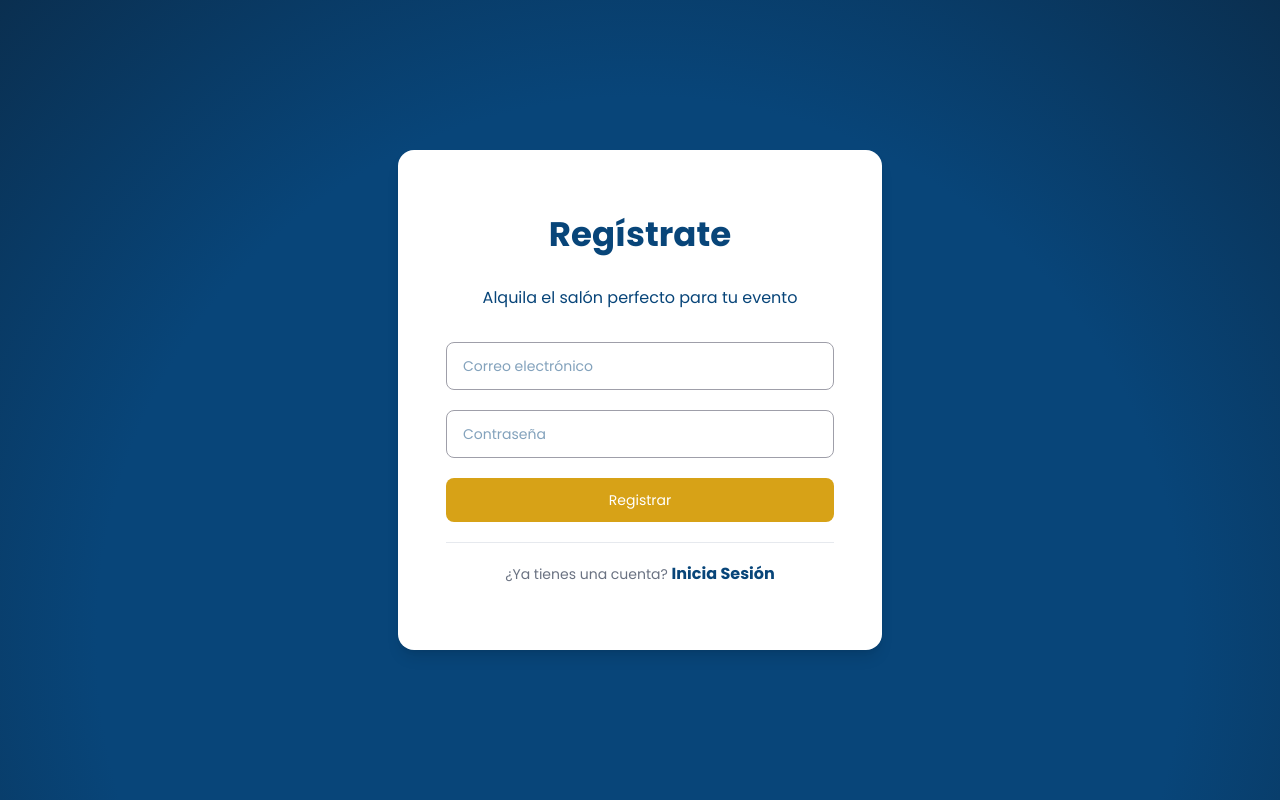
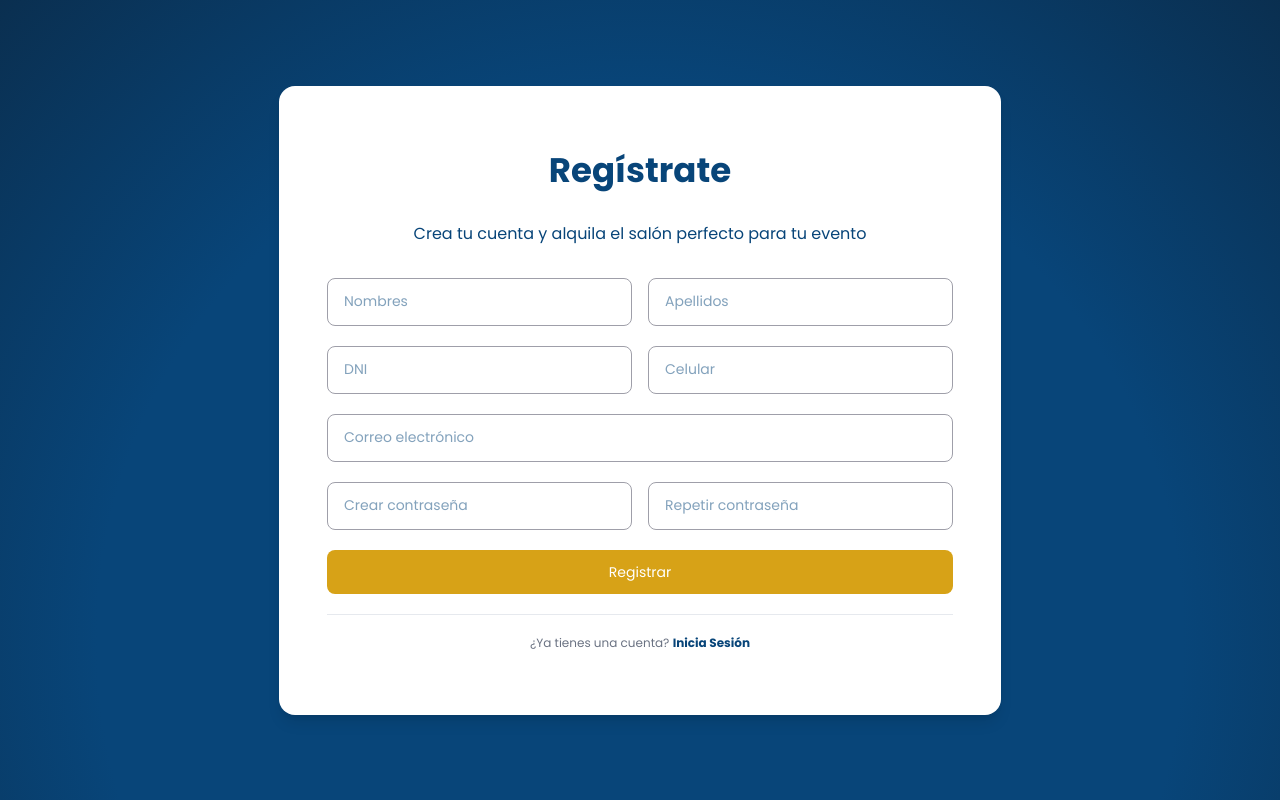
Before and after one commit to elynzx/lumina-frontend, a React (Vite) app: page /registro in a window 1280 px wide. Built offline with nearby package versions, Linux system fonts and the light colour scheme.

Commit message:
feat: update form login and register

```diff
--- a/src/components/organism/UserModal/index.tsx
+++ b/src/components/organism/UserModal/index.tsx
@@ -31,22 +31,72 @@ export const UserModal = ({
                 <h2 className="text-title mb-8">{title}</h2>
                 {subtitle && <p className="text-blue text-[16px] mb-8">{subtitle}</p>}
                 <div className="flex flex-col gap-5 w-full items-center">
+                    {!isLogin &&
+                        <>
+                            <div className="w-full flex justify-between gap-4">
+                                <Input
+                                    name="firstName"
+                                    value=""
+                                    onChange={() => {}}
+                                    placeholder="Nombres"
+                                />
+                                <Input
+                                    name="lastName"
+                                    value=""
+                                    onChange={() => {}}
+                                    placeholder="Apellidos"
+                                />
+                            </div>
+                            <div className="w-full flex justify-between gap-4">
+                                <Input
+                                    name="documentNumber"
+                                    value=""
+                                    onChange={() => {}}
+                                    placeholder="DNI"
+                                />
+                                <Input
+                                    name="phone"
+                                    value=""
+                                    onChange={() => {}}
+                                    placeholder="Celular"
+                                />
+                            </div>
+                        </>
+                    }
                     <Input
                         name="email"
                         value=""
                         onChange={() => {}}
                         placeholder="Correo electrónico"
                     />
+                    {isLogin &&
                         <Input
                             name="password"
                             value=""
                             onChange={() => {}}
                             placeholder="Contraseña"
                         />
+                    }
+                    {!isLogin &&
+                        <div className="w-full flex justify-between gap-4">
+                            <Input
+                                name="newPassword"
+                                value=""
+                                onChange={() => {}}
+                                placeholder="Crear contraseña"
+                            />
+                            <Input
+                                name="confirmPassword"
+                                value=""
+                                onChange={() => {}}
+                                placeholder="Repetir contraseña"
+                            />
+                        </div>
+                    }
                     <Button text={buttonText} onClick={onClickAction} fullWidth variant="tertiary" />
                     {isLogin && <a className="text-xs text-black underline font-bold cursor-pointer" onClick={callBackPassword}>Olvide mi contraseña</a>}
                     <hr className="h-[1px] w-full border-light-bgray" />
-                    <p className="text-gray-500 text-sm">{footerText} <a className="text-blue text-[16px] font-bold cursor-pointer" onClick={callBackFooter}>{footerLinkText}</a></p>
+                    <p className="text-gray-500 text-xs">{footerText} <a className="text-blue font-bold cursor-pointer" onClick={callBackFooter}>{footerLinkText}</a></p>
                 </div>
             </div>
         </Modal>
--- a/src/pages/Register/index.tsx
+++ b/src/pages/Register/index.tsx
@@ -4,7 +4,7 @@ export const Register = () => {
     return (
         <UserModal
             title="Regístrate"
-            subtitle="Alquila el salón perfecto para tu evento"
+            subtitle="Crea tu cuenta y alquila el salón perfecto para tu evento"
             onClickAction={() => { console.log("Registrar") }}
             buttonText="Registrar"
             footerText="¿Ya tienes una cuenta?"
```
Lines whose indentation alone changed are shown as unchanged.
